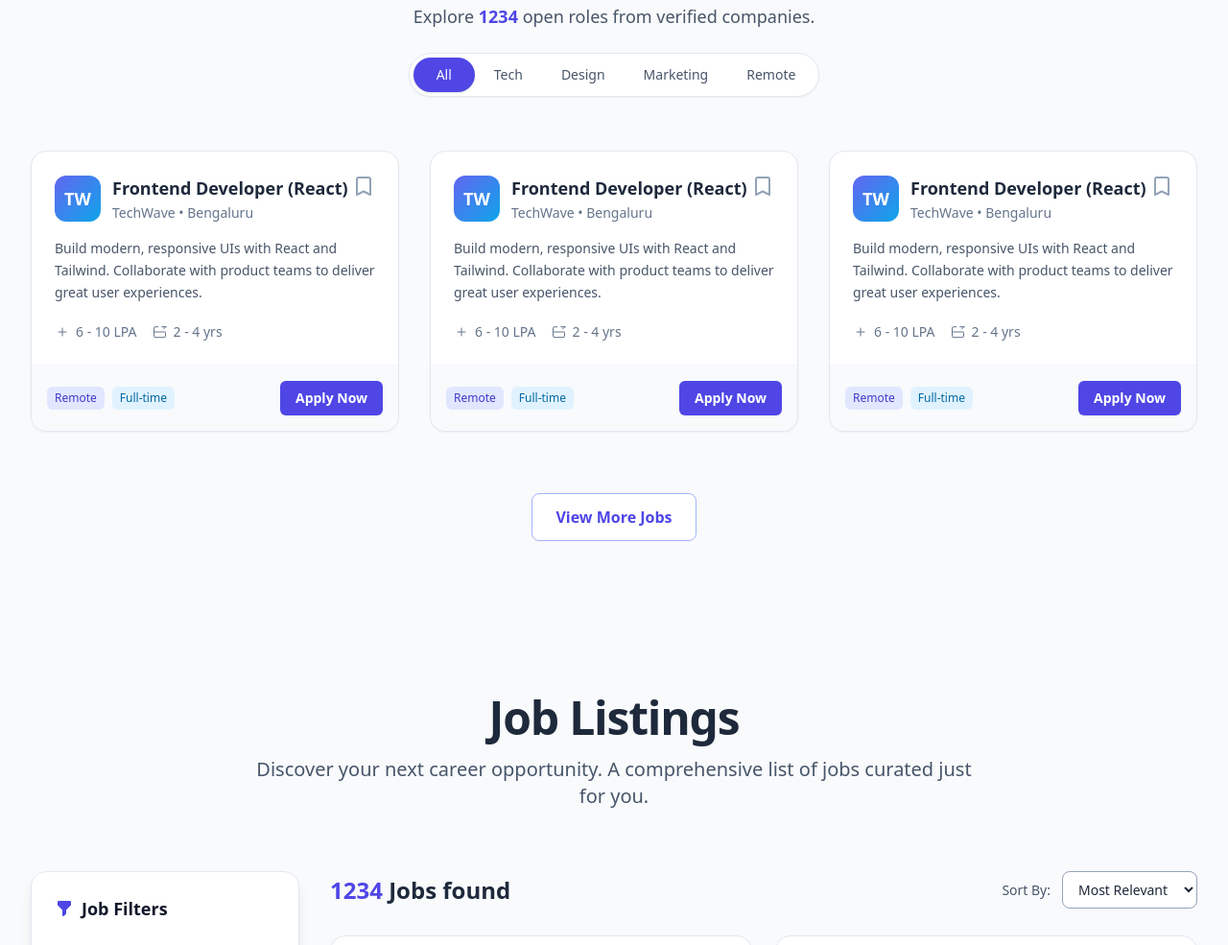
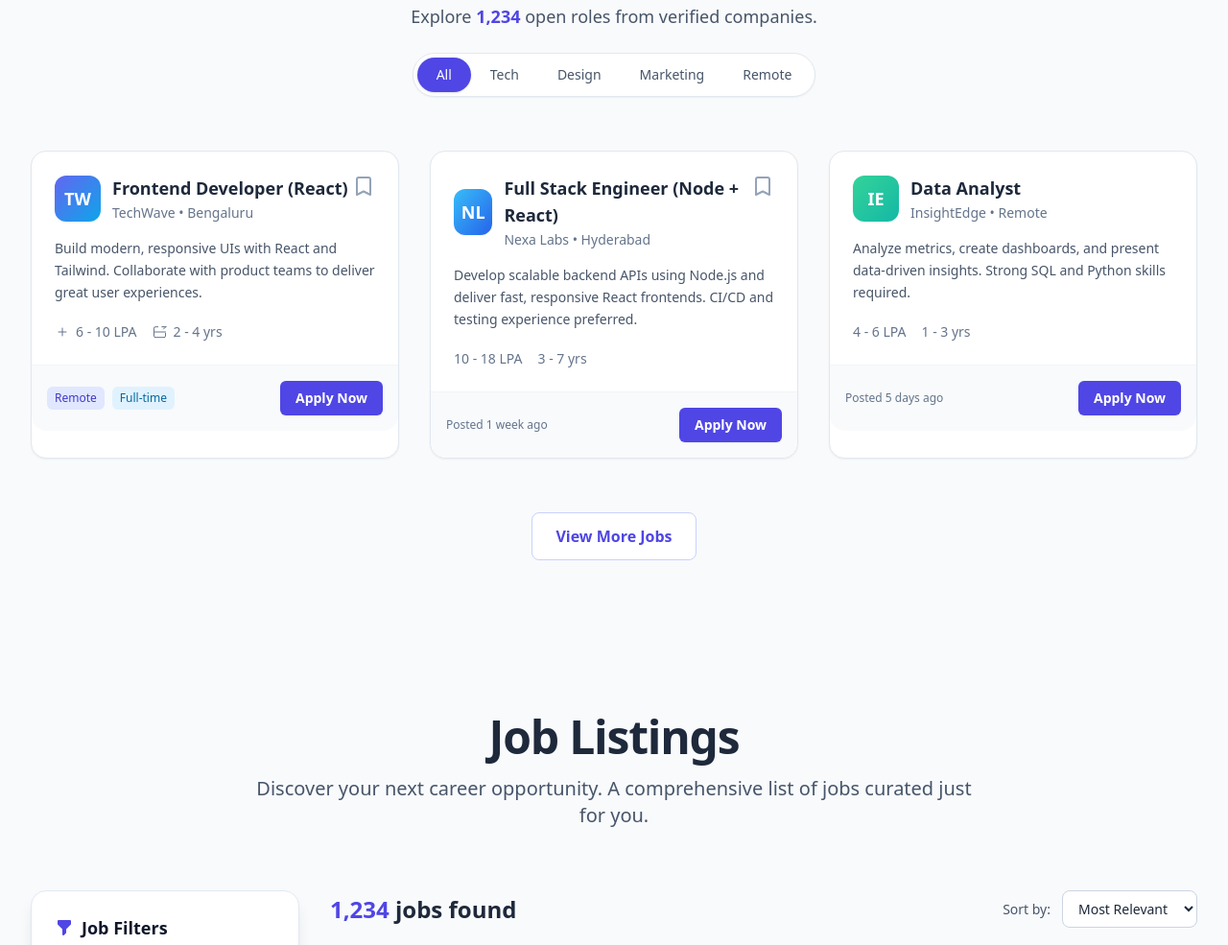
Before and after one commit to vikasthakurr/21-days-project-classes, a plain HTML site: page project-4/index.html in a window 1280 px wide. Shown: the part 914-1899 px from the top of the page at 96% size. Drawn offline with nearby package versions, Linux system fonts and the light colour scheme.

Commit message:
script file added

```diff
--- a/project-4/index.html
+++ b/project-4/index.html
@@ -13,7 +13,7 @@
     >
       <div class="max-w-7xl mx-auto px-4 sm:px-6 lg:px-8">
         <div class="flex items-center justify-between h-16">
-          <!-- logo -->
+          <!-- LOGO -->
           <div class="flex items-center gap-6">
             <a href="#home" class="flex items-center gap-2 group">
               <div
@@ -23,42 +23,42 @@
               </div>
               <div class="hidden sm:block">
                 <div class="text-lg font-semibold text-slate-800">
-                  GeeksforGeeks<span class="text-green-500">Jobs</span>
+                  GeeksforGeeks<span class="text-green-500"> Jobs</span>
                 </div>
                 <div class="text-xs text-slate-500 -mt-0.5">
-                  Jobs . Hiring . Careers
+                  Jobs • Hiring • Careers
                 </div>
               </div>
             </a>
 
-            <!-- NavLinks -->
+            <!-- NAV LINKS -->
             <nav
               class="hidden lg:flex items-center gap-4 text-sm font-medium text-slate-600"
             >
               <a
                 href="#home"
-                class="py-2 px-3 rounded hover:text-indigo-600 hover:bg-indigo-50"
+                class="py-2 px-3 rounded hover:text-indigo-600 hover:bg-indigo-50 transition"
                 >Home</a
               >
               <a
-                href="#availble"
-                class="py-2 px-3 rounded hover:text-indigo-600 hover:bg-indigo-50"
-                >Availble Jobs</a
+                href="#available"
+                class="py-2 px-3 rounded hover:text-indigo-600 hover:bg-indigo-50 transition"
+                >Available Jobs</a
               >
               <a
-                href="#home"
-                class="py-2 px-3 rounded hover:text-indigo-600 hover:bg-indigo-50"
+                href="#listing"
+                class="py-2 px-3 rounded hover:text-indigo-600 hover:bg-indigo-50 transition"
                 >Job Listing</a
               >
               <a
-                href="#home"
-                class="py-2 px-3 rounded hover:text-indigo-600 hover:bg-indigo-50"
+                href="#popular"
+                class="py-2 px-3 rounded hover:text-indigo-600 hover:bg-indigo-50 transition"
                 >Popular Jobs</a
               >
             </nav>
           </div>
 
-          <!-- button section -->
+          <!-- RIGHT SIDE BUTTONS -->
           <div class="flex items-center gap-3">
             <!-- Post Job -->
             <button
@@ -115,6 +115,49 @@
                   d="M4 6h16M4 12h16M4 18h16"
                 />
               </svg>
+            </button>
+          </div>
+        </div>
+      </div>
+
+      <!-- MOBILE MENU (UI only; behavior not included) -->
+      <div
+        id="mobileMenu"
+        class="lg:hidden hidden border-t border-slate-200 bg-[#f9fafb]"
+      >
+        <div class="px-4 py-3 space-y-2">
+          <a
+            href="#home"
+            class="block py-2 text-slate-700 hover:text-indigo-600 hover:bg-indigo-50 rounded px-2 transition"
+            >Home</a
+          >
+          <a
+            href="#available"
+            class="block py-2 text-slate-700 hover:text-indigo-600 hover:bg-indigo-50 rounded px-2 transition"
+            >Available Jobs</a
+          >
+          <a
+            href="#listing"
+            class="block py-2 text-slate-700 hover:text-indigo-600 hover:bg-indigo-50 rounded px-2 transition"
+            >Job Listing</a
+          >
+          <a
+            href="#popular"
+            class="block py-2 text-slate-700 hover:text-indigo-600 hover:bg-indigo-50 rounded px-2 transition"
+            >Popular Jobs</a
+          >
+          <div class="pt-3 border-t border-slate-200 mt-3 flex gap-2">
+            <button
+              id="mLoginRecruiter"
+              class="flex-1 px-3 py-2 text-sm border border-slate-300 rounded hover:bg-slate-100 transition"
+            >
+              Recruiter
+            </button>
+            <button
+              id="mLoginSeeker"
+              class="flex-1 px-3 py-2 text-sm bg-indigo-600 text-white rounded hover:bg-indigo-700 transition"
+            >
+              Job Seeker
             </button>
           </div>
         </div>
@@ -331,24 +374,25 @@
     </section>
 
     <!-- Availble job section -->
-    <section id="availble" class="py-20 bg-[#f9fafb]">
+    <section id="available" class="py-20 bg-[#f9fafb]">
       <div class="max-w-7xl mx-auto px-4 sm:px-6 lg:px-8">
-        <!-- heading -->
+        <!-- Heading -->
         <div class="text-center mb-14">
-          <h2 class="text-3xl sm:text-4xl font-extrabold text-slate-800">
+          <h2 class="text-3xl sm:text-4xl font-extrabold text-slate-900">
             Available <span class="text-indigo-600">Jobs</span>
           </h2>
           <p class="mt-3 text-lg text-slate-600">
-            Explore <span class="text-indigo-600 font-semibold">1234</span> open
-            roles from verified companies.
+            Explore
+            <span class="text-indigo-600 font-semibold">1,234</span> open roles
+            from verified companies.
           </p>
 
-          <!-- category button -->
+          <!-- Category Tabs -->
           <div
             class="mt-6 inline-flex bg-white border border-slate-200 rounded-full p-1 shadow-sm"
           >
             <button
-              class="px-6 py-2 rounded-full text-sm font-medium bg-indigo-600 text-white shadow transition"
+              class="px-5 py-2 rounded-full text-sm font-medium bg-indigo-600 text-white shadow transition"
             >
               All
             </button>
@@ -375,9 +419,9 @@
           </div>
         </div>
 
-        <!-- job cards -->
+        <!-- Job Cards -->
         <div class="grid grid-cols-1 md:grid-cols-2 lg:grid-cols-3 gap-8">
-          <!-- card-1 -->
+          <!-- Card 1 -->
           <article
             class="bg-white rounded-2xl border border-slate-200 shadow-sm hover:shadow-lg hover:-translate-y-1 transition-all duration-300"
           >
@@ -487,7 +531,7 @@
             </div>
           </article>
 
-          <!-- card-2 -->
+          <!-- Card 2 -->
           <article
             class="bg-white rounded-2xl border border-slate-200 shadow-sm hover:shadow-lg hover:-translate-y-1 transition-all duration-300"
           >
@@ -495,18 +539,18 @@
               <div class="flex items-start justify-between">
                 <div class="flex items-center gap-3">
                   <div
-                    class="w-12 h-12 rounded-xl bg-gradient-to-br from-indigo-500 to-sky-500 flex items-center justify-center text-white font-bold text-lg shadow-sm"
-                  >
-                    TW
+                    class="w-12 h-12 rounded-xl bg-gradient-to-br from-sky-400 to-blue-600 flex items-center justify-center text-white font-bold text-lg shadow-sm"
+                  >
+                    NL
                   </div>
                   <div>
                     <h3
                       class="text-lg font-semibold text-slate-800 hover:text-indigo-600 transition-colors"
                     >
-                      Frontend Developer (React)
+                      Full Stack Engineer (Node + React)
                     </h3>
                     <p class="text-sm text-slate-500 mt-0.5">
-                      TechWave • Bengaluru
+                      Nexa Labs • Hyderabad
                     </p>
                   </div>
                 </div>
@@ -531,64 +575,26 @@
               </div>
 
               <p class="mt-4 text-slate-600 text-sm leading-relaxed">
-                Build modern, responsive UIs with React and Tailwind.
-                Collaborate with product teams to deliver great user
-                experiences.
+                Develop scalable backend APIs using Node.js and deliver fast,
+                responsive React frontends. CI/CD and testing experience
+                preferred.
               </p>
 
               <div class="mt-5 flex items-center justify-between text-sm">
                 <div class="flex items-center gap-4 text-slate-500">
                   <div class="flex items-center gap-1.5">
-                    <svg
-                      class="w-4 h-4"
-                      xmlns="http://www.w3.org/2000/svg"
-                      fill="none"
-                      viewBox="0 0 24 24"
-                      stroke-width="1.5"
-                      stroke="currentColor"
-                    >
-                      <path
-                        stroke-linecap="round"
-                        stroke-linejoin="round"
-                        d="M12 6v12m6-6H6"
-                      />
-                    </svg>
-                    <span>6 - 10 LPA</span>
+                    <span>10 - 18 LPA</span>
                   </div>
                   <div class="flex items-center gap-1.5">
-                    <svg
-                      class="w-4 h-4"
-                      xmlns="http://www.w3.org/2000/svg"
-                      fill="none"
-                      viewBox="0 0 24 24"
-                      stroke-width="1.5"
-                      stroke="currentColor"
-                    >
-                      <path
-                        stroke-linecap="round"
-                        stroke-linejoin="round"
-                        d="M20.25 14.15v4.09a2.25 2.25 0 01-2.25 2.25h-13.5a2.25 2.25 0 01-2.25-2.25V6.3a2.25 2.25 0 012.25-2.25h4.09m6 0H21m-3.75 0V3.75m0 3.75L21 3.75M3.75 12h16.5"
-                      />
-                    </svg>
-                    <span>2 - 4 yrs</span>
-                  </div>
-                </div>
-              </div>
-            </div>
-
+                    <span>3 - 7 yrs</span>
+                  </div>
+                </div>
+              </div>
+            </div>
             <div
               class="p-4 bg-slate-50 border-t border-slate-100 flex items-center justify-between rounded-b-2xl"
             >
-              <div class="flex items-center gap-2">
-                <span
-                  class="px-2 py-1 text-xs bg-indigo-100 text-indigo-700 rounded-md font-medium"
-                  >Remote</span
-                >
-                <span
-                  class="px-2 py-1 text-xs bg-sky-100 text-sky-700 rounded-md font-medium"
-                  >Full-time</span
-                >
-              </div>
+              <span class="text-xs text-slate-500">Posted 1 week ago</span>
               <button
                 class="applyBtn px-4 py-2 rounded-md bg-indigo-600 text-white text-sm font-semibold hover:bg-indigo-700 shadow-sm transition-all"
               >
@@ -597,7 +603,7 @@
             </div>
           </article>
 
-          <!-- card-3 -->
+          <!-- Card 3 -->
           <article
             class="bg-white rounded-2xl border border-slate-200 shadow-sm hover:shadow-lg hover:-translate-y-1 transition-all duration-300"
           >
@@ -605,100 +611,43 @@
               <div class="flex items-start justify-between">
                 <div class="flex items-center gap-3">
                   <div
-                    class="w-12 h-12 rounded-xl bg-gradient-to-br from-indigo-500 to-sky-500 flex items-center justify-center text-white font-bold text-lg shadow-sm"
-                  >
-                    TW
+                    class="w-12 h-12 rounded-xl bg-gradient-to-br from-emerald-400 to-teal-500 flex items-center justify-center text-white font-bold text-lg shadow-sm"
+                  >
+                    IE
                   </div>
                   <div>
                     <h3
                       class="text-lg font-semibold text-slate-800 hover:text-indigo-600 transition-colors"
                     >
-                      Frontend Developer (React)
+                      Data Analyst
                     </h3>
                     <p class="text-sm text-slate-500 mt-0.5">
-                      TechWave • Bengaluru
+                      InsightEdge • Remote
                     </p>
                   </div>
                 </div>
-                <button
-                  class="text-slate-400 hover:text-indigo-600 transition-colors"
-                >
-                  <svg
-                    xmlns="http://www.w3.org/2000/svg"
-                    class="h-6 w-6"
-                    fill="none"
-                    viewBox="0 0 24 24"
-                    stroke="currentColor"
-                  >
-                    <path
-                      stroke-linecap="round"
-                      stroke-linejoin="round"
-                      stroke-width="2"
-                      d="M5 5a2 2 0 012-2h10a2 2 0 012 2v16l-7-3.5L5 21V5z"
-                    />
-                  </svg>
-                </button>
               </div>
 
               <p class="mt-4 text-slate-600 text-sm leading-relaxed">
-                Build modern, responsive UIs with React and Tailwind.
-                Collaborate with product teams to deliver great user
-                experiences.
+                Analyze metrics, create dashboards, and present data-driven
+                insights. Strong SQL and Python skills required.
               </p>
 
               <div class="mt-5 flex items-center justify-between text-sm">
                 <div class="flex items-center gap-4 text-slate-500">
                   <div class="flex items-center gap-1.5">
-                    <svg
-                      class="w-4 h-4"
-                      xmlns="http://www.w3.org/2000/svg"
-                      fill="none"
-                      viewBox="0 0 24 24"
-                      stroke-width="1.5"
-                      stroke="currentColor"
-                    >
-                      <path
-                        stroke-linecap="round"
-                        stroke-linejoin="round"
-                        d="M12 6v12m6-6H6"
-                      />
-                    </svg>
-                    <span>6 - 10 LPA</span>
+                    <span>4 - 6 LPA</span>
                   </div>
                   <div class="flex items-center gap-1.5">
-                    <svg
-                      class="w-4 h-4"
-                      xmlns="http://www.w3.org/2000/svg"
-                      fill="none"
-                      viewBox="0 0 24 24"
-                      stroke-width="1.5"
-                      stroke="currentColor"
-                    >
-                      <path
-                        stroke-linecap="round"
-                        stroke-linejoin="round"
-                        d="M20.25 14.15v4.09a2.25 2.25 0 01-2.25 2.25h-13.5a2.25 2.25 0 01-2.25-2.25V6.3a2.25 2.25 0 012.25-2.25h4.09m6 0H21m-3.75 0V3.75m0 3.75L21 3.75M3.75 12h16.5"
-                      />
-                    </svg>
-                    <span>2 - 4 yrs</span>
-                  </div>
-                </div>
-              </div>
-            </div>
-
+                    <span>1 - 3 yrs</span>
+                  </div>
+                </div>
+              </div>
+            </div>
             <div
               class="p-4 bg-slate-50 border-t border-slate-100 flex items-center justify-between rounded-b-2xl"
             >
-              <div class="flex items-center gap-2">
-                <span
-                  class="px-2 py-1 text-xs bg-indigo-100 text-indigo-700 rounded-md font-medium"
-                  >Remote</span
-                >
-                <span
-                  class="px-2 py-1 text-xs bg-sky-100 text-sky-700 rounded-md font-medium"
-                  >Full-time</span
-                >
-              </div>
+              <span class="text-xs text-slate-500">Posted 5 days ago</span>
               <button
                 class="applyBtn px-4 py-2 rounded-md bg-indigo-600 text-white text-sm font-semibold hover:bg-indigo-700 shadow-sm transition-all"
               >
@@ -707,10 +656,12 @@
             </div>
           </article>
         </div>
-        <div class="text-center mt-16">
+
+        <!-- View More -->
+        <div class="mt-14 text-center">
           <button
             id="viewMore"
-            class="px-6 py-3 rounded-lg font-semibold text-indigo-600 bg-white border border-indigo-300 hover:bg-indigo-50 hover:shadow-sm transition-all"
+            class="px-6 py-3 rounded-lg font-semibold text-indigo-600 bg-white border border-indigo-200 hover:bg-indigo-50 hover:shadow-sm transition-all"
           >
             View More Jobs
           </button>
@@ -733,8 +684,8 @@
             curated just for you.
           </p>
         </div>
-
         <div class="grid grid-cols-1 lg:grid-cols-4 gap-8">
+          <!-- Sidebar Filters -->
           <aside class="lg:col-span-1">
             <div class="sticky top-24 space-y-6">
               <!-- Filters -->
@@ -851,28 +802,27 @@
             </div>
           </aside>
 
-          <!-- listing -->
+          <!-- Job Listings -->
           <main class="lg:col-span-3">
+            <!-- Header -->
             <div
-              class="flex flex-col sm:flex-row items-center justify-between mb-7"
+              class="flex flex-col sm:flex-row items-center justify-between mb-6"
             >
               <h3 class="text-2xl font-bold text-slate-800">
-                <span class="text-indigo-600">1234</span> Jobs found
+                <span class="text-indigo-600">1,234</span> jobs found
               </h3>
-
               <div class="flex items-center gap-3 mt-3 sm:mt-0">
-                <span class="text-sm text-slate-600">Sort By:</span>
+                <span class="text-sm text-slate-600">Sort by:</span>
                 <select
-                  name=""
-                  id=""
-                  class="px-3 py-2 border border-slate-400 bg-white rounded-lg text-sm focus:ring-indigo-300"
+                  class="px-3 py-2 border border-slate-300 bg-white rounded-lg text-sm focus:ring-2 focus:ring-indigo-300"
                 >
-                  <option value="">Most Relevant</option>
-                  <option value="">Date Posted</option>
-                  <option value="">Highest Salary</option>
+                  <option>Most Relevant</option>
+                  <option>Date Posted</option>
+                  <option>Highest Salary</option>
                 </select>
               </div>
             </div>
+
             <!-- Job Grid -->
             <div class="grid grid-cols-1 md:grid-cols-2 gap-6">
               <!-- Job Card 1 -->
@@ -1248,7 +1198,7 @@
               </div>
             </div>
 
-            <!-- footer -->
+            <!-- Footer Pagination -->
             <div class="mt-8 flex items-center justify-between">
               <p class="text-sm text-slate-600">Showing 1 - 4 of 1,234</p>
               <div class="flex items-center gap-2">
@@ -1279,10 +1229,7 @@
         >
           <div>
             <h2 class="text-3xl font-extrabold text-slate-900">
-              Popular
-              <span class="text-indigo-600"
-                >Jobs -- Should be done by candidates -Home Work</span
-              >
+              Popular <span class="text-indigo-600">Jobs</span>
             </h2>
             <p class="mt-2 text-slate-600">
               Roles trending this week among top companies.
@@ -1532,5 +1479,35 @@
         </form>
       </div>
     </div>
+
+    <script>
+      function toggleModal(openBtnId, modalId, closeSelectors) {
+        const modal = document.getElementById(modalId);
+        const openBtn = document.getElementById(openBtnId);
+        const close = document.querySelectorAll(closeSelectors);
+
+        if (!modal || !openBtn) return;
+
+        openBtn.addEventListener("click", () => {
+          modal.classList.remove("hidden");
+          modal.classList.add("flex");
+        });
+
+        close.forEach((btn) => {
+          btn.addEventListener("click", () => modal.classList.add("hidden"));
+        });
+
+        //apply now
+
+        document.querySelectorAll(".applyBtn").forEach((btn) => {
+          btn.addEventListener("click", () => {
+            const modal = document.getElementById("applyModal");
+            modal.classList.remove("hidden");
+            modal.classList.add("flex");
+          });
+        });
+        toggleModal("closeApply", "applyModal", "#closeApply", "#cancelApply");
+      }
+    </script>
   </body>
 </html>
```
